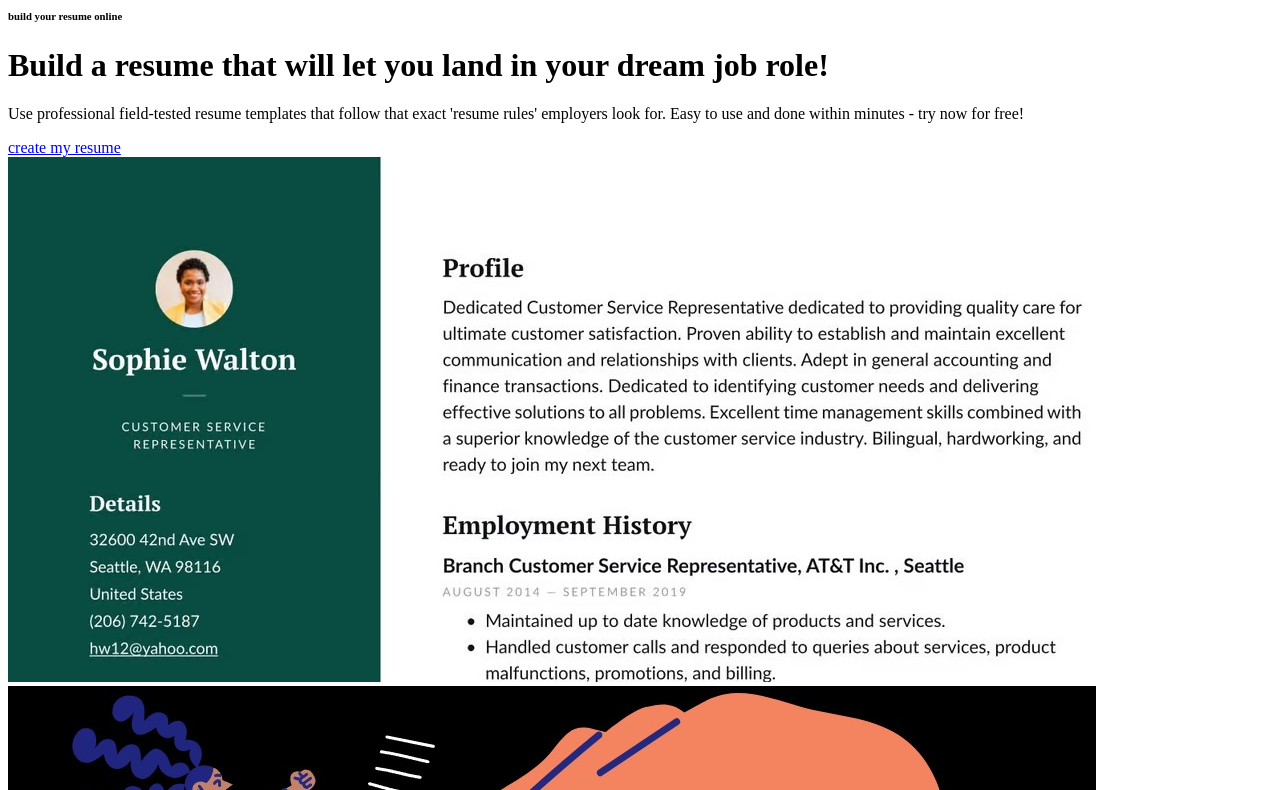
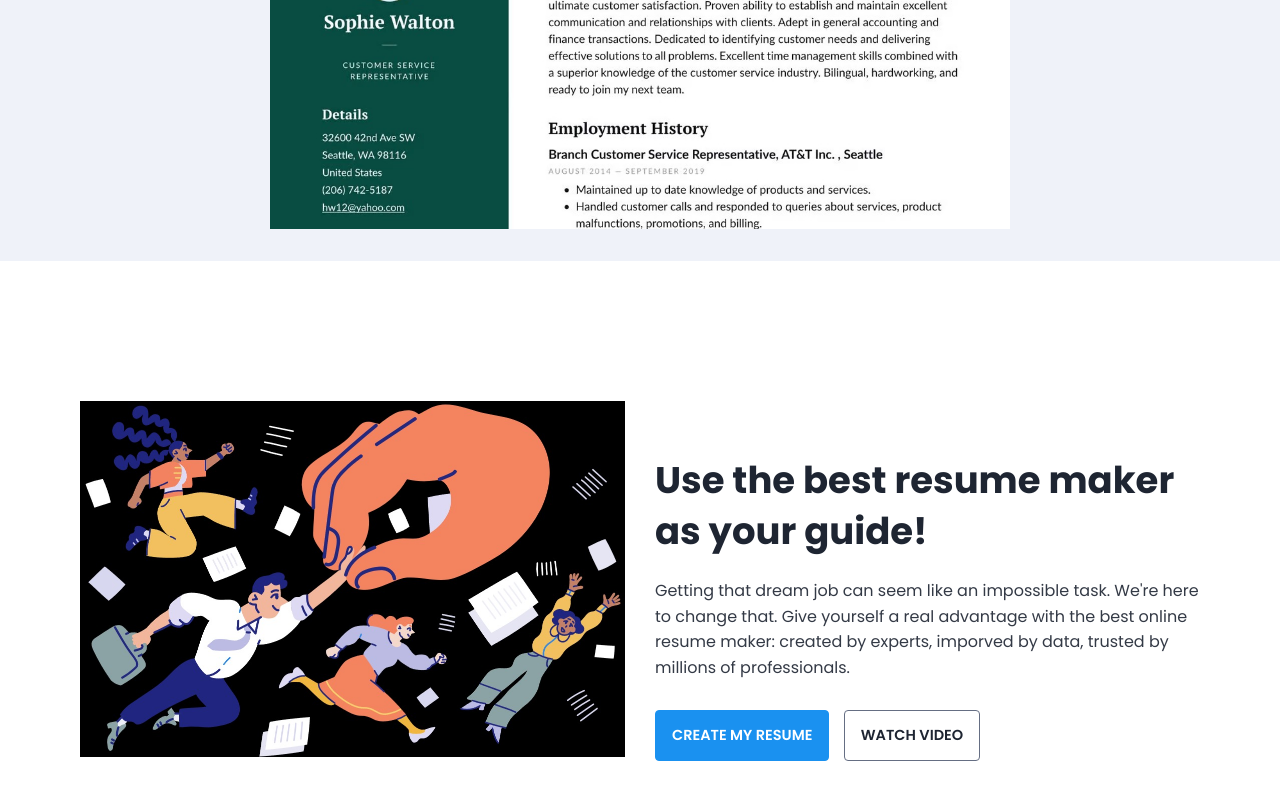
Before and after one commit to mesumittiwari/CraftResume, a plain HTML site: page index.html in a window 1280 px wide. Shown: the part 539-1329 px from the top of the page. Drawn offline with Linux system fonts and the light colour scheme.

Commit message:
Update index.html

```diff
--- a/index.html
+++ b/index.html
@@ -6,7 +6,7 @@
         <title>Resume Builder By Sumit Tiwari</title>
         <meta name="description" content="">
         <meta name="viewport" content="width=device-width, initial-scale=1">
-        <link rel="stylesheet" href="Resume builder/styles.css">
+        <link rel="stylesheet" href="styles.css">
     </head>
     <body>
 
```
